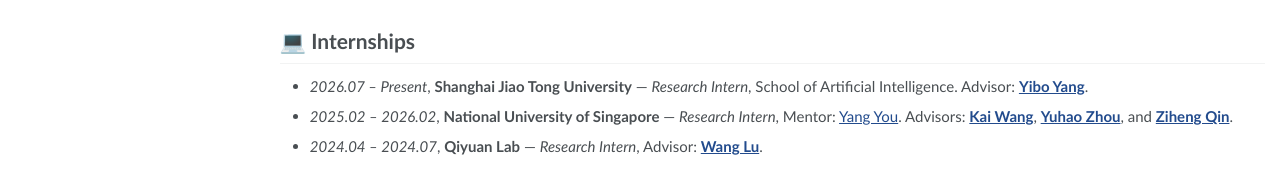
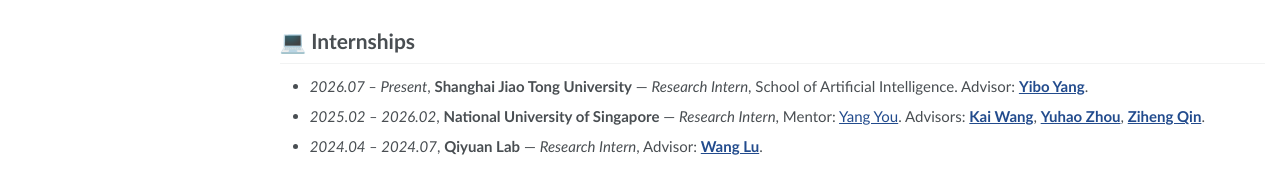
Before and after one commit to wph6/wph6.github.io, a Jekyll site: the page built from _pages/about.md, in a window 1280 px wide and 1326 px high. Shown: the part 1154-1323 px from the top of the window. Built offline with Jekyll 4.4.1, drawn with Linux system fonts in a browser that asks for light colours.

Commit message:
Adjust internship advisor list

```diff
--- a/_pages/about.md
+++ b/_pages/about.md
@@ -74,5 +74,5 @@ B.E. in Measurement and Control Technology and Instrumentation, 2019-2023
 # 💻 Internships
 
 - *2026.07 – Present*, **Shanghai Jiao Tong University** — *Research Intern*, School of Artificial Intelligence. Advisor: **[Yibo Yang](https://iboing.github.io/)**.
-- *2025.02 – 2026.02*, **National University of Singapore** — *Research Intern*, Mentor: [Yang You](https://www.comp.nus.edu.sg/~youy/). Advisors: **[Kai Wang](https://kaiwang960112.github.io/)**, **[Yuhao Zhou](https://scholar.google.com/citations?user=bGKF2tUAAAAJ&hl=zh-CN)**, and **[Ziheng Qin](https://henryqin1997.github.io/ziheng_qin/)**.
+- *2025.02 – 2026.02*, **National University of Singapore** — *Research Intern*, Mentor: [Yang You](https://www.comp.nus.edu.sg/~youy/). Advisors: **[Kai Wang](https://kaiwang960112.github.io/)**, **[Yuhao Zhou](https://scholar.google.com/citations?user=bGKF2tUAAAAJ&hl=zh-CN)**, **[Ziheng Qin](https://henryqin1997.github.io/ziheng_qin/)**.
 - *2024.04 – 2024.07*, **Qiyuan Lab** — *Research Intern*, Advisor: **[Wang Lu](https://scholar.google.com/citations?user=7OzlbvIAAAAJ&hl=en)**.
```
